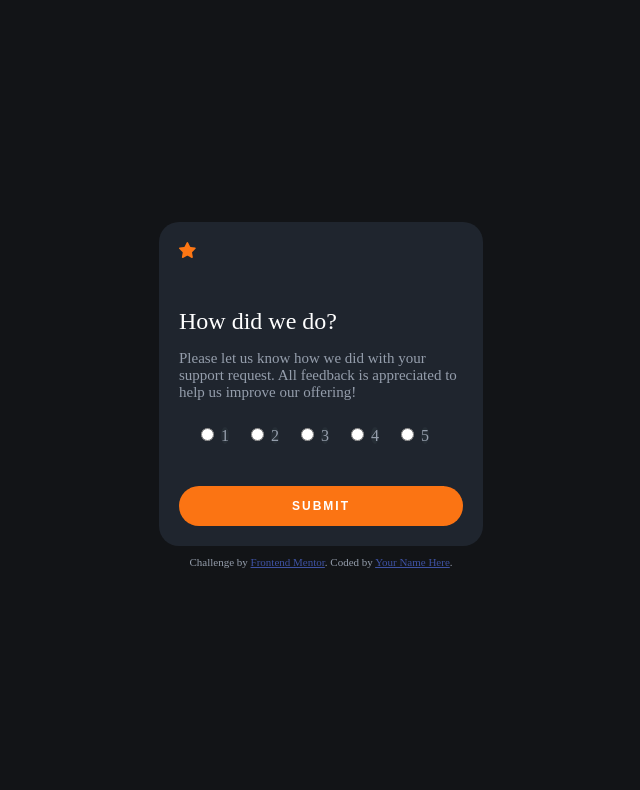
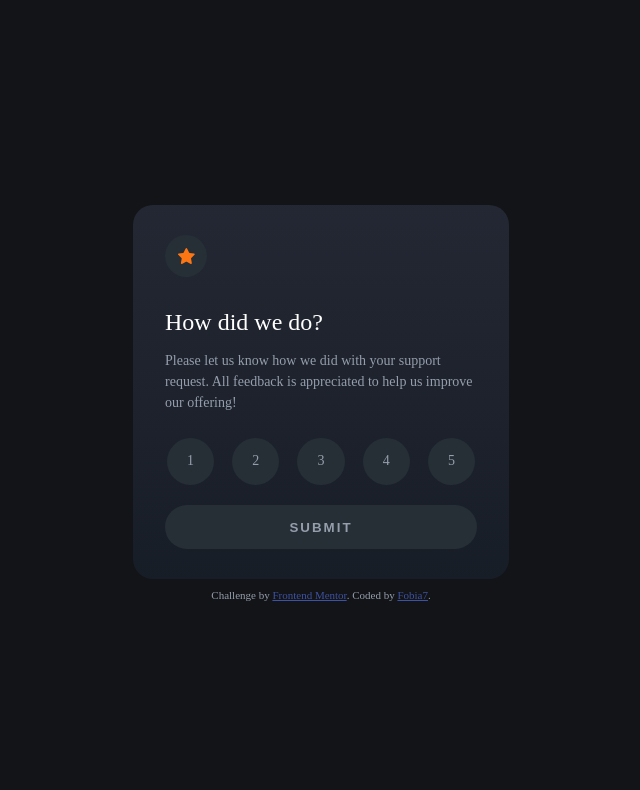
Before and after one commit to zofia-mm/interactive-rating-component-main, a plain HTML site: page index.html in a window 1280 px wide. Shown: the part 5-795 px from the top of the page, without its empty margins (319-959 px from the left). Drawn offline with Linux system fonts and the light colour scheme; a web font is replaced by a local one.

Commit message:
finished

```diff
--- a/index.html
+++ b/index.html
@@ -18,22 +18,18 @@
 
   <!-- WEBPAGE ITSELF -->
 
-  <div style="flex: 1;"></div>
-
   <div id="rate-us" class="rate-us-box"></div>
 
   <div class="attribution">
     Challenge by <a href="https://www.frontendmentor.io?ref=challenge" target="_blank">Frontend Mentor</a>.
-    Coded by <a href="#">Your Name Here</a>.
+    Coded by <a href="https://www.frontendmentor.io/profile/Fobya7" target="_blank">Fobia7</a>.
   </div>
-
-  <div style="flex: 1;"></div>
 
   <!-- RATE US STATES -->
 
   <div id="rate-us-rating" class="rate-us-component">
 
-    <div class="rate-us-option">
+    <div class="rate-us-rating-star">
       <img src="./images/icon-star.svg">
     </div>
 
@@ -44,44 +40,50 @@
     </p>
 
     <fieldset class="rate-us-options">
-      <div class="rate-us-option">
-        <input class="rate-us-option-radio" type="radio" value="value1" name="rating-value">
-        <label class="rate-us-option-label">1</label>
-      </div>
-      <div class="rate-us-option">
-        <input class="rate-us-option-radio" type="radio" value="value1" name="rating-value"/>
-        <label class="rate-us-option-label">2</label>
-      </div>
-      <div class="rate-us-option">
-        <input class="rate-us-option-radio" type="radio" value="value1" name="rating-value"/>
-        <label class="rate-us-option-label">3</label>
-      </div>
-      <div class="rate-us-option">
-        <input class="rate-us-option-radio" type="radio" value="value1" name="rating-value"/>
-        <label class="rate-us-option-label">4</label>
-      </div>
-      <div class="rate-us-option">
-        <input class="rate-us-option-radio" type="radio" value="value1" name="rating-value"/>
-        <label class="rate-us-option-label">5</label>
-      </div>
+      <label class="rate-us-option">
+        <input type="radio" name="rate-us-options" value="1">
+        <span class="rate-us-option-radio">1</span>
+      </label>
+      <label class="rate-us-option">
+        <input type="radio" name="rate-us-options" value="2">
+        <span class="rate-us-option-radio">2</span>
+      </label>
+      <label class="rate-us-option">
+        <input type="radio" name="rate-us-options" value="3">
+        <span class="rate-us-option-radio">3</span>
+      </label>
+      <label class="rate-us-option">
+        <input type="radio" name="rate-us-options" value="4">
+        <span class="rate-us-option-radio">4</span>
+      </label>
+      <label class="rate-us-option">
+        <input type="radio" name="rate-us-options" value="5">
+        <span class="rate-us-option-radio">5</span>
+      </label>
     </fieldset>
 
     <button id="rate-us-rating-submit" class="rate-us-rating-submit">Submit</button>
 
   </div>
   <div id="rate-us-thank-you" class="rate-us-component">
+    <div class="rate-us-component-thank-you">
 
-    <div class="rate-us-thank-you-selected">
-      You selected <!-- Add rating here --> out of 5
+      <div class="rate-us-thank-you-image">
+        <img src="./images/illustration-thank-you.svg" alt="illustration-thank-you">
+      </div>
+
+      <div id="rate-us-thank-you-selected" class="rate-us-thank-you-selected">
+        You selected out of 5
       </div>
 
       <h1>Thank you!</h1>
-    <p>
+      <p class="rate-us-thank-you-text">
         We appreciate you taking the time to give a rating. If you ever need more support,
         don’t hesitate to get in touch!
       </p>
 
     </div>
+  </div>
 
 </body>
 </html>
--- a/script.js
+++ b/script.js
@@ -1,15 +1,37 @@
 
 const rateUsMain = document.getElementById("rate-us");
 const rateUsRating = document.getElementById("rate-us-rating").cloneNode( true );
-rateUsRating.style.display = 'block'
+rateUsRating.style.display = 'block';
 const rateUsThankYou = document.getElementById("rate-us-thank-you").cloneNode( true );
-rateUsThankYou.style.display = 'block'
+rateUsThankYou.style.display = 'block';
 
 // starting off with rating div as content of rate us component
-rateUsMain.appendChild( rateUsRating )
+rateUsMain.appendChild( rateUsRating );
+
+// starting off with submit button disabled
+document.getElementById("rate-us-rating-submit").disabled = true
+document.getElementsByName("rate-us-options").forEach( element =>
+{
+    element.onclick = ()=>
+    {
+        // enabling the submit button after a click on any of the rating buttons
+        document.getElementById("rate-us-rating-submit").disabled = false
+    }
+} )
+
 
 document.getElementById("rate-us-rating-submit").onclick = ()=>
 {
+    var selected = 0;
+    document.getElementsByName("rate-us-options").forEach( element =>
+    {
+        if( element.checked ) { selected = element.value }
+        console.log( element.checked )
+    });
+
     // changing rate us component's content to thank you div
-    rateUsMain.replaceChild( rateUsThankYou, rateUsRating )
+    rateUsMain.replaceChild( rateUsThankYou, rateUsRating );
+
+    document.getElementById("rate-us-thank-you-selected").textContent
+        = `You selected ${selected} out of 5`;
 }
--- a/style.css
+++ b/style.css
@@ -3,7 +3,8 @@
 :root
 {
     --color-background: hsl(216, 12%, 8%);
-    --color-surface: hsl(216, 19%, 15%);
+    --color-surface-top: hsl(225, 18%, 17%);
+    --color-surface-bottom: hsl(216, 24%, 12%);
     --color-on-surface: hsl(217, 12%, 63%);
     --color-on-surface-variant: hsl(0, 0%, 100%);
     --color-primary: hsl(25, 97%, 53%);
@@ -20,8 +21,9 @@
 }
 p
 {
-    font-size: 15px;
-    font-weight: 400;
+    font-size: 14px;
+    font-weight: 300;
+    line-height: 150%;
 }
 h1
 {
@@ -34,15 +36,19 @@ body
 {
     font-family: "Overpass";
     background-color: var(--color-background);
+    font-size: 14px;
 }
 /* #endregion */
 
 /* #region CENTERING */
-body, html
+body
 {
     height: 100%;
     display: flex;
+    justify-content: center;
+    align-items: center;
     flex-direction: column;
+    min-height: 100vh;
 }
 /* #endregion */
 
@@ -66,8 +72,8 @@ body, html
 {
     .rate-us-box
     {
-        margin-left: 10px;
-        margin-right: 10px;
+        margin-left: 15px;
+        margin-right: 15px;
     }
 }
 @media only screen and ( min-width: 501px )
@@ -76,81 +82,146 @@ body, html
     {
         margin-left: auto;
         margin-right: auto;
-        width: 284px;
+        width: 22rem;
+        padding: 12px;
+        padding-top: 10px;
+        padding-bottom: 10px;
     }
 }
 .rate-us-box
 {
-    background-color: var(--color-surface);
+    background-image: linear-gradient(var(--color-surface-top), var(--color-surface-bottom));
     color: var(--color-on-surface);
-    padding: 20px;
     border-radius: 20px;
 }
 .rate-us-component
 {
     display: none;
+    margin: 14px;
+    margin: 20px;
 }
+/* #endregion */
+
+/* #region RATE US RATING */
 .rate-us-rating-submit
 {
     background-color: var(--color-primary);
     color: var(--color-on-primary);
     border-style: none;
-    border-radius: 20px;
+    border-radius: 22px;
     width: 100%;
-    height: 40px;
+    height: 44px;
     text-transform: uppercase;
     letter-spacing: 2px;
     font-weight: 700;
-    font-size: 12px;
+    margin-top: 5px;
 }
-/* #endregion */
+.rate-us-rating-submit:hover
+{
+    background-color: var(--color-on-primary);
+    color: var(--color-primary);
+}
+.rate-us-rating-submit:disabled
+{
+    background-color: var(--color-secondary);
+    color: var(--color-on-secondary);
+}
+.rate-us-rating-star
+{
+    width: 42px;
+    height: 42px;
+    background-color: var(--color-secondary);
+    display: flex;
+    align-items: center;
+    justify-content: center;
+    border-radius: 50%;
+    margin-bottom: 32px;
+}
 
 /* #region RATE US OPTIONS */
 .rate-us-options
 {
-    width: 100%;
     display: flex;
     flex-direction: row;
+    padding: 0;
+    border-style: none;
+    margin-bottom: 15px;
+    margin-top: 25px;
     justify-content: center;
-    padding: 0px;
-    margin: 0px;
-    margin-bottom: 20px;
-    border-style: none;
 }
 .rate-us-option
 {
-    width: 50px;
-    height: 50px;
+    aspect-ratio: 1;
+    width: 100%;
+    display: block;
+    position: relative;
+    margin-right: 18px;
 }
-input[type="radio"].rate-us-option-radio
+.rate-us-option:last-child
 {
-    /*
-    -webkit-appearance: none;
+    margin-right: 0;
+}
+.rate-us-option input[type="radio"]
+{
+    position: absolute;
     display: none;
-    appearance: none;
-    margin: 0;
-    */
+    opacity: 0;
+    height: 0;
+    width: 0;
 }
-.rate-us-option-label
+.rate-us-option-radio
 {
+    width: 100%;
+    height: 100%;
+    border-radius: 50%;
+    position: absolute;
     background-color: var(--color-secondary);
     color: var(--color-on-secondary);
-    border-style: none;
-    border-radius: 50%;
-    width: 40px;
-    height: 40px;
-    line-height: 40px;
-    margin: 0px;
-    margin-right: 18px;
-    text-align: center;
+    display: flex;
+    justify-content: center;
+    align-items: center
 }
-.rate-us-option-label:last-child
-{
-    margin-right: 0px;
-}
-.rate-us-option-label:hover
+.rate-us-option-radio:hover
 {
     background-color: var(--color-secondary-variant);
     color: var(--color-on-secondary-variant);
 }
+.rate-us-option input[type="radio"]:checked
+~ .rate-us-option-radio
+{
+    background-color: var(--color-primary);
+    color: var(--color-on-primary);
+}
 /* #endregion */
+
+/* #endregion */
+
+/* #region RATE US THANK YOU */
+.rate-us-component-thank-you
+{
+    display: flex;
+    flex-direction: column;
+    align-items: center;
+    text-align: center;
+}
+.rate-us-thank-you-text
+{
+    margin-top: 0px;
+    margin-bottom: 20px;
+}
+.rate-us-thank-you-image
+{
+    margin-bottom: 18px;
+    margin-top: 14px;
+}
+.rate-us-thank-you-selected
+{
+    background-color: var(--color-secondary);
+    color: var(--color-primary);
+    height: 36px;
+    line-height: 38px;
+    border-radius: 18px;
+    padding: 0px 12px 0px 12px;
+    margin-bottom: 18px;
+}
+/* #endregion */
```
Also changed, not shown: 1 other file. Lines whose indentation alone changed are shown as unchanged.
